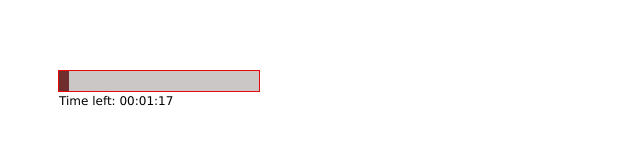
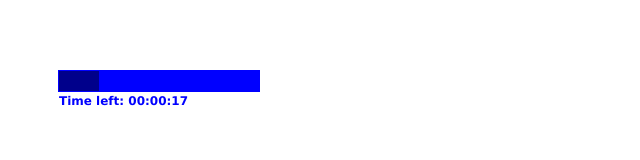
Before and after one commit to MrAndiamo/Countdown_timer, a plain HTML site: page index.html in a window 1280 px wide. Shown: the whole page, without its empty margins (0-640 px from the left). Drawn offline with nearby package versions, Linux system fonts and the light colour scheme.

Commit message:
updated (most) code to jquery. it's just easier I'm sorry

```diff
--- /dev/null
+++ b/css/stylesheet.js
@@ -0,0 +1,23 @@
+
+
+/**
+ * Counterdown Timer Counter
+ *
+ * Doesn't return anything, but fills the divs with new data
+ */
+
+function setCountdownTimerLocation($location = 'default') {
+
+
+    if($location=='default') {
+        $('div#countdown-timer').style.css('color:blue');
+        $('div#countdown-timer').style.css('text-decoration: bold');
+
+
+    } else {
+        print ('else test');
+    }
+
+
+
+}
--- a/index.html
+++ b/index.html
@@ -13,6 +13,13 @@
 
         <!-- Countdown Timer Default Style -->
         <link href="css/stylesheet.css" rel="stylesheet">
+
+
+
+        <!-- Countdown Timer JS Script -->
+        <script src="js/script.js" type="text/javascript" defer></script>
+
+
     </head>
 
     <body>
@@ -30,14 +37,15 @@
             </div>
         </div>
 
-        <!-- End script -->
+
         <!-- Countdown Timer Script -->
-        <script src="js/script.js" type="text/javascript" defer></script>
+        <script src="css/stylesheet.js" type="text/javascript"></script>
 
         <script type="text/javascript">
             $(document).ready(function () {
-                CountdownTimer();
+                countdownTimer();
             });
         </script>
+        <!-- End script -->
     </body>
 </html>
--- a/js/script.js
+++ b/js/script.js
@@ -1,37 +1,40 @@
-
 /**
  * SET YOUR CONFIG HERE
  */
 function config() {
 
-    var config = {};
+    var $config = [];
 
     // General
-    config['loading_bar_id'] = 'countdown-bar';
-    config['loading_timer_id'] = 'countdown-timer';
+    $config['loadingBar_id'] = 'countdown-bar';
+    $config['loadingBarloader_id'] = 'countdown-bar-loader';
+    $config['loading_timer_id'] = 'countdown-timer';
+
+    $config['endtime_message'] = 'Timer expired!';
 
 
     // Countdown bar
-    config['bar_width'] = 200;
-    config['bar_height'] = 20;
+    $config['loadingBar_width'] = 200;
+    $config['loadingBar_height'] = 20;
 
-    config['border'] = 'rgb(233, 8, 8)';
-    config['background_color'] =  'rgba(189, 184, 184, 0.788)';
-    config['finished_message'] = '';
+    $config['loadingBar_border_color'] = 'blue';
+    $config['loadingBar_color'] =  'darkblue';
+    $config['loadingBar_background_color'] =  'blue';
+    $config['finished_message'] = '';
 
-    // Countdown timer
-    config['timer_font'] = 'Verdana';
-    config['timer_font_size'] = 12;
+    // Countdown timer font
+    $config['timer_color'] = 'blue';
+    $config['timer_font_weight'] = 700;
+    $config['timer_font'] = 'Verdana';
+    $config['timer_font_size'] = 12;
 
+    // DEFAULT TIME IS 20 SECONDS
+    $config['days_add'] = 0;
+    $config['hours_add'] = 0;
+    $config['minutes_add'] = 0;
+    $config['seconds_add'] = 20;
 
-    // Add time here
-    config['days_add'] = 0;
-    config['hours_add'] = 0;
-    config['minutes_add'] = 1;
-    config['seconds_add'] = 20;
-
-
-    return config;
+    return $config;
 }
 
 
@@ -40,84 +43,96 @@ function config() {
  *
  * Doesn't return anything, but fills the divs with new data
  */
-function CountdownTimer() {
+function countdownTimer() {
 
-    var config = this.config();
+    $config = this.config();
 
-    //set bar-width
-    $("#" + config.loading_bar_id).css('width', config.bar_width);
-    $("#" + config.loading_bar_id).css('height', config.bar_height);
+    //set bar-settings
+    $("#" + $config.loadingBar_id).css('width', $config.loadingBar_width);
+    $("#" + $config.loadingBar_id).css('height', $config.loadingBar_height);
+    $("#" + $config.loadingBar_id).css('background-color', $config.loadingBar_background_color);
+    $("#" + $config.loadingBarloader_id).css('background-color', $config.loadingBar_color);
+
+    $("#" + $config.loadingBar_id).css('border-color', $config.loadingBar_border_color);
+
+
 
     // Set the date we're counting down to
-    var dateNow = new Date();
-    var hour = dateNow.getHours();
-    var minutes = dateNow.getMinutes();
-    var seconds = dateNow.getSeconds();
+    $dateNow = new Date();
+    $hour = $dateNow.getHours();
+    $minute = $dateNow.getMinutes();
+    $second = $dateNow.getSeconds();
 
     // Set new timer
-    var timerLocation = 'bottom'; // top/bottom/left/right
-    var countDownDate = dateNow.setDate(dateNow.getDate() + config.days_add);
-    var countDownDate = dateNow.setHours(hour + config.hours_add);
-    var countDownDate = dateNow.setMinutes(minutes + config.minutes_add);
-    var countDownDate = dateNow.setSeconds(dateNow.getSeconds() + config.seconds_add + 1);
+    $timerLocation = 'bottom'; // top/bottom/left/right
+    $$countDownDate = $dateNow.setDate($dateNow.getDate() + $config.days_add);
+    $countDownDate = $dateNow.setHours($hour + $config.hours_add);
+    $countDownDate = $dateNow.setMinutes($minute + $config.minutes_add);
+    $countDownDate = $dateNow.setSeconds($second + $config.seconds_add + 1);
 
     // Calculate dinstance to endTime in second
-    var now = new Date().getTime();
-    var distance = countDownDate - now;
+    $now = new Date().getTime();
+    $distance = $countDownDate - $now;
 
-    // Calculate bar_part width per second
+    // Calculate loadingBar_part width per second
+    $distance_loadingBar_part =  (($config.loadingBar_width / ($distance - 1000)) * 1000);
+    $distance_loadingBar_part = Math.ceil($distance_loadingBar_part * 100) / 100;
 
-    console.log(config.bar_width);
-    var distance_bar_part =  ((config.bar_width / (distance - 1000)) * 1000);
-    distance_bar_part = Math.ceil(distance_bar_part * 100) / 100;
+    if($timerLocation == 'top') {
 
-    console.log(distance_bar_part);
+    } else if($timerLocation == 'left') {
 
-    if(timerLocation == 'top') {
-
-    } else if(timerLocation == 'left') {
-
-    } else if(timerLocation == 'right') {
+    } else if($timerLocation == 'right') {
 
     } else {
 
     }
-    var countdownBarWidth = 0;
+    $countdownBarWidth = 0;
 
     // Update the count down every 1 secondx
-    var CountdownInterval = setInterval(function() {
+    $countdownInterval = setInterval(function() {
 
         // Get current time
-        var now = new Date().getTime();
+        $now = new Date().getTime();
 
-        // Find the distance between now and the countdown time
-        var distance = countDownDate - now;
+        // Find the $distance between now and the countdown time
+        $distance = $countDownDate - $now;
 
         // SET TIMER if there is still some seconds left
-        if(distance > 0) {
-            var timer = setTimer(distance);
+        if($distance > 0) {
+            $timer = setTimer($distance);
         } else {
-            var timer = 0;
+            $timer = 0;
         }
 
-        // Update the timer div HTML contents to the new time
-        var timerHtml = '<span style="font-family: ' + config.timer_font + '; font-size: ' + config.timer_font_size + 'px;">' + 'Time left: ' + timer + '</span>';
-        $("#" + config.loading_timer_id).html(timerHtml);
+        $timerHtmlStart = '<span style="color: ' + $config.timer_color + '; font-weight: ' + $config.timer_font_weight + '; font-family: ' + $config.timer_font + '; font-size: ' + $config.timer_font_size + 'px;">';
+        $timerHtmlEnd = '</span>';
+
 
         // Countdown bar Width
-        countdownBarWidth = countdownBarWidth + distance_bar_part;
+        $countdownBarWidth = $countdownBarWidth + $distance_loadingBar_part;
 
         // If timer is under 0, make it 0
-        if (distance < 0) {
-            distance = 0;
+        if ($distance < 0) {
+            $distance = 0;
         }
 
-        if(countdownBarWidth < config.bar_width) {
-            $("#" + config.loading_bar_id + ' #countdown-bar-loader').animate({ width: countdownBarWidth + 'px' }, 500);
+        if($countdownBarWidth < $config.loadingBar_width) {
+            // Update the timer div HTML contents to the new time
+            $timerHtml = $timerHtmlStart + 'Time left: ' + $timer + $timerHtmlEnd;
+            $("#" + $config.loading_timer_id).html($timerHtml);
+
+
+            // Make this a function so it both loads simultanious?
+            $("#" + $config.loadingBar_id + ' #countdown-bar-loader').animate({ width: $countdownBarWidth + 'px' }, 500);
+
+
         } else {
-            $("#" + config.loading_bar_id + ' #countdown-bar-loader').animate({ width: '100%' }, 500);
-            clearInterval(CountdownInterval);
-            $("#" + config.loading_timer_id).html("Time expired!");
+            $("#" + $config.loadingBar_id + ' #countdown-bar-loader').animate({ width: '100%' }, 500);
+            clearInterval($countdownInterval);
+
+            $timerHtml = $timerHtmlStart + $config.endtime_message + $timerHtmlEnd;
+            $("#" + $config.loading_timer_id).html($timerHtml);
         }
 
 
@@ -129,14 +144,14 @@ function CountdownTimer() {
 /**
  * Set the timer compared to what date it is and what time is set for it.
  *
- * @param {timstamp} distance
+ * @param {timstamp} $distance
  */
-function setTimer(distance) {
+function setTimer($distance) {
     // Time calculations for days, hours, minutes and seconds
-    var days = Math.floor(distance / (1000 * 60 * 60 * 24));
-    var hours = Math.floor((distance % (1000 * 60 * 60 * 24)) / (1000 * 60 * 60));
-    var minutes = Math.floor((distance % (1000 * 60 * 60)) / (1000 * 60));
-    var seconds = Math.floor((distance % (1000 * 60)) / 1000);
+    var days = Math.floor($distance / (1000 * 60 * 60 * 24));
+    var hours = Math.floor(($distance % (1000 * 60 * 60 * 24)) / (1000 * 60 * 60));
+    var minutes = Math.floor(($distance % (1000 * 60 * 60)) / (1000 * 60));
+    var seconds = Math.floor(($distance % (1000 * 60)) / 1000);
 
     if(hours < 10) {
         hours = "0" + hours;
```
